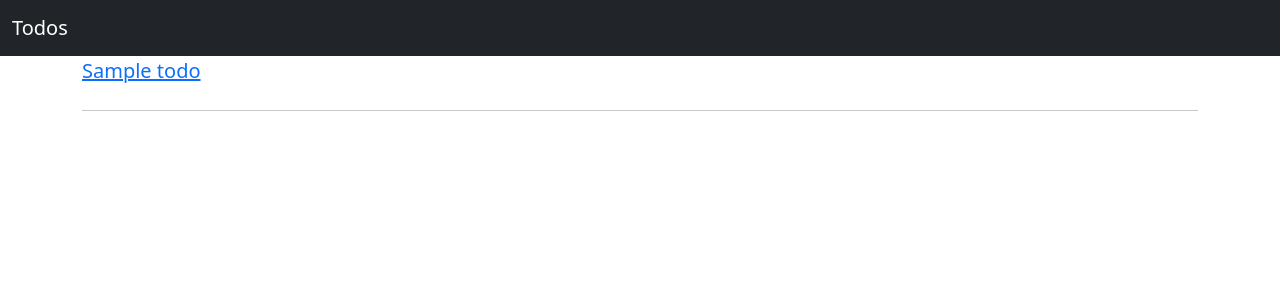
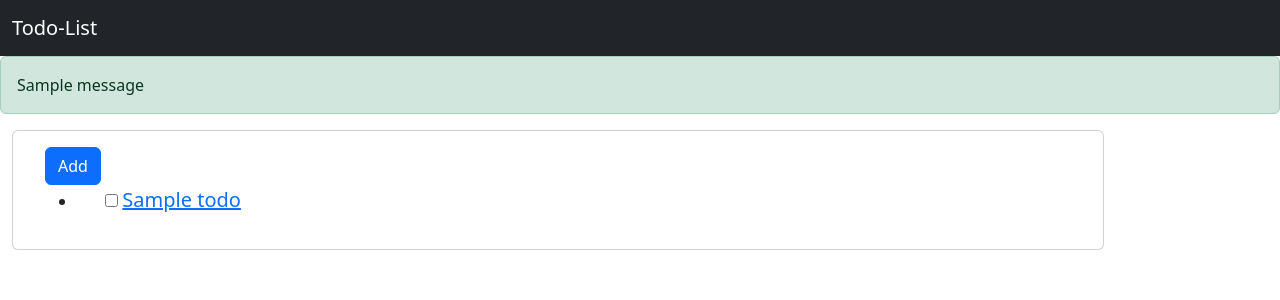
Before and after one commit to Eddy-sri/ToDo_django, a Django app: page / in a window 1280 px wide. Shown: the top 300 px of the page. Run offline with Django 3.2, Linux system fonts and the light colour scheme; tables that the repository leaves empty hold one stand-in row (values such as "Sample post"); one stand-in notice (Sample message) is shown.

Commit message:
add form to my project

```diff
--- a/templates/base.html
+++ b/templates/base.html
@@ -5,9 +5,15 @@
     <meta charset="UTF-8">
     <meta name="viewport" content="width=device-width, initial-scale=1.0">
     <link href="https://cdn.jsdelivr.net/npm/bootstrap@5.3.3/dist/css/bootstrap.min.css" rel="stylesheet" integrity="sha384-QWTKZyjpPEjISv5WaRU9OFeRpok6YctnYmDr5pNlyT2bRjXh0JMhjY6hW+ALEwIH" crossorigin="anonymous">
-    <title>Document</title>
+    <title>{% block title %} {% endblock %} </title>
+
 </head>
 <body>
+    <nav class="navbar navbar-dark bg-dark">
+        <div class="container-fluid">
+          <a class="navbar-brand" href="#">Todo-List</a>
+        </nav>
+    {% include 'messages.html' %}
     {% block content %} {% endblock %}
 </body>
 </html>
--- a/templates/home.html
+++ b/templates/home.html
@@ -1,20 +1,38 @@
 {% extends 'base.html' %}
 
+{% block title %} Todo-list {% endblock %}
 
     {% block content %}
-    <nav class="navbar navbar-dark bg-dark">
-        <div class="container-fluid">
-          <a class="navbar-brand" href="#">Todos</a>
-        </nav>
-        <div class="jumbotron">
-            <div class="container">
-                {% for task in tasks %}
-                    <a class="lead" href={{task.id}}> {{task}} </a>
-                    <hr class="my-4">
-                {% endfor %}
-            </div>
-          </div>
 
 
+          <div class="page-content page-container" id="page-content">
+            <div class="padding">
+                <div class="row container d-flex justify-content-center">
+                    <div class="col-md-12">
+                        <div class="card px-3">
+                            <div class="card-body">
+
+                                <a href="{% url 'create' %}" class="add btn btn-primary font-weight-bold todo-list-add-btn">Add</a>
+                                <div class="list-wrapper">
+                                    <ul class="d-flex flex-column-reverse todo-list">
+                                        {% for task in tasks %}
+                                            <li>
+                                                <div class="form-check"> <label class="form-check-label">
+                                                    </label>
+                                                    <input class="checkbox" type="checkbox">
+                                                    <a class="lead" href="{% url 'detail' task.id  %}"> {{task}} </a>
+                                                    <i class="input-helper"></i>
+                                                    </label>
+                                                </div> <i class="remove mdi mdi-close-circle-outline"></i>
+                                            </li>
+                                        {% endfor %}
+                                    </ul>
+                                </div>
+                            </div>
+                        </div>
+                    </div>
+                </div>
+            </div>
+        </div>
 
     {% endblock %}
--- /dev/null
+++ b/templates/messages.html
@@ -0,0 +1,7 @@
+{% if messages %}
+
+    {% for message in messages%}
+            <p class="alert alert-{{ message.tags }}"> {{message}} </p>
+    {% endfor %}
+
+{% endif %}
--- a/todo_app/admin.py
+++ b/todo_app/admin.py
@@ -1,4 +1,5 @@
 from django.contrib import admin
+
 from .models import Todo
 
 # Register your models here.
--- /dev/null
+++ b/todo_app/forms.py
@@ -0,0 +1,6 @@
+from django import forms
+
+class TodoCreateForm(forms.Form):
+    title = forms.CharField()
+    body = forms.CharField()
+    created_date = forms.DateField(required=False)
--- a/todo_app/models.py
+++ b/todo_app/models.py
@@ -4,7 +4,7 @@ from django.db import models
 class Todo(models.Model):
     title = models.CharField(max_length = 50)
     body = models.TextField()
-    created_date = models.DateTimeField()
+    created_date = models.DateField(auto_now=True)
 
     def __str__(self):
 
--- a/todo_app/urls.py
+++ b/todo_app/urls.py
@@ -2,7 +2,9 @@ from django.urls import path
 from . import views
 
 urlpatterns = [
-    path('', views.home),
-    path('<int:id>/', views.detail),
+    path('', views.home, name= 'home'),
+    path('<int:id>/detail/', views.detail, name='detail'),
+    path('<int:id>/delete/',views.delete, name = 'delete'),
+    path('create/', views.create, name = "create")
 
 ]
--- a/todo_app/views.py
+++ b/todo_app/views.py
@@ -1,6 +1,10 @@
-from django.shortcuts import render
+from django.shortcuts import render, redirect
+
+from django.contrib import messages
+
 from .models import Todo
 
+from .forms import TodoCreateForm
 # Create your views here.
 
 def home(request):
@@ -8,5 +12,23 @@ def home(request):
     return render (request, 'home.html', {'tasks':todos})
 
 def detail(requst,id):
-    todo = Todo.objects.filter(id = id)
+    todo = Todo.objects.get(id = id)
     return render(requst, 'detail.html', {'task':todo})
+
+def delete(request,id):
+    Todo.objects.get(id = id).delete()
+    messages.success(request, 'your task deleted successfully', 'success')
+    return redirect('home')
+
+
+def create(request):
+    if request.method == 'POST':
+        form = TodoCreateForm(request.POST)
+        if form.is_valid():
+            cd = form.cleaned_data
+            Todo.objects.create(title = cd['title'], body = cd['body'])
+            messages.success(request, 'Todo created successfully', 'success')
+            return redirect('home')
+    else:
+        form = TodoCreateForm()
+    return render(request, 'create.html', {'form':form})
```
Also changed, not shown: templates/create.html (added, +11 -0 lines), templates/detail.html (+9 -3 lines), todo_app/migrations/0001_initial.py (deleted), todo_app/migrations/__init__.py (deleted).
